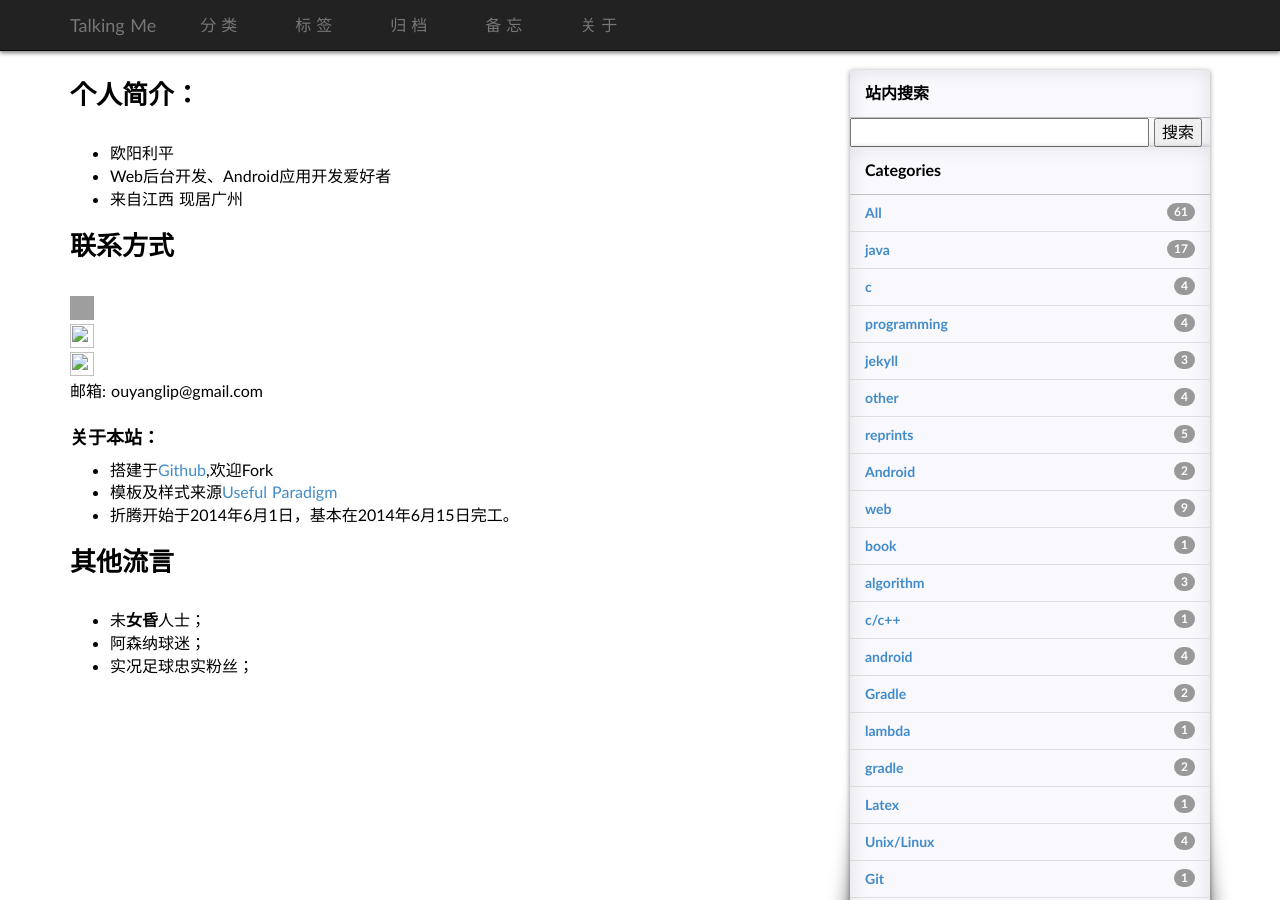
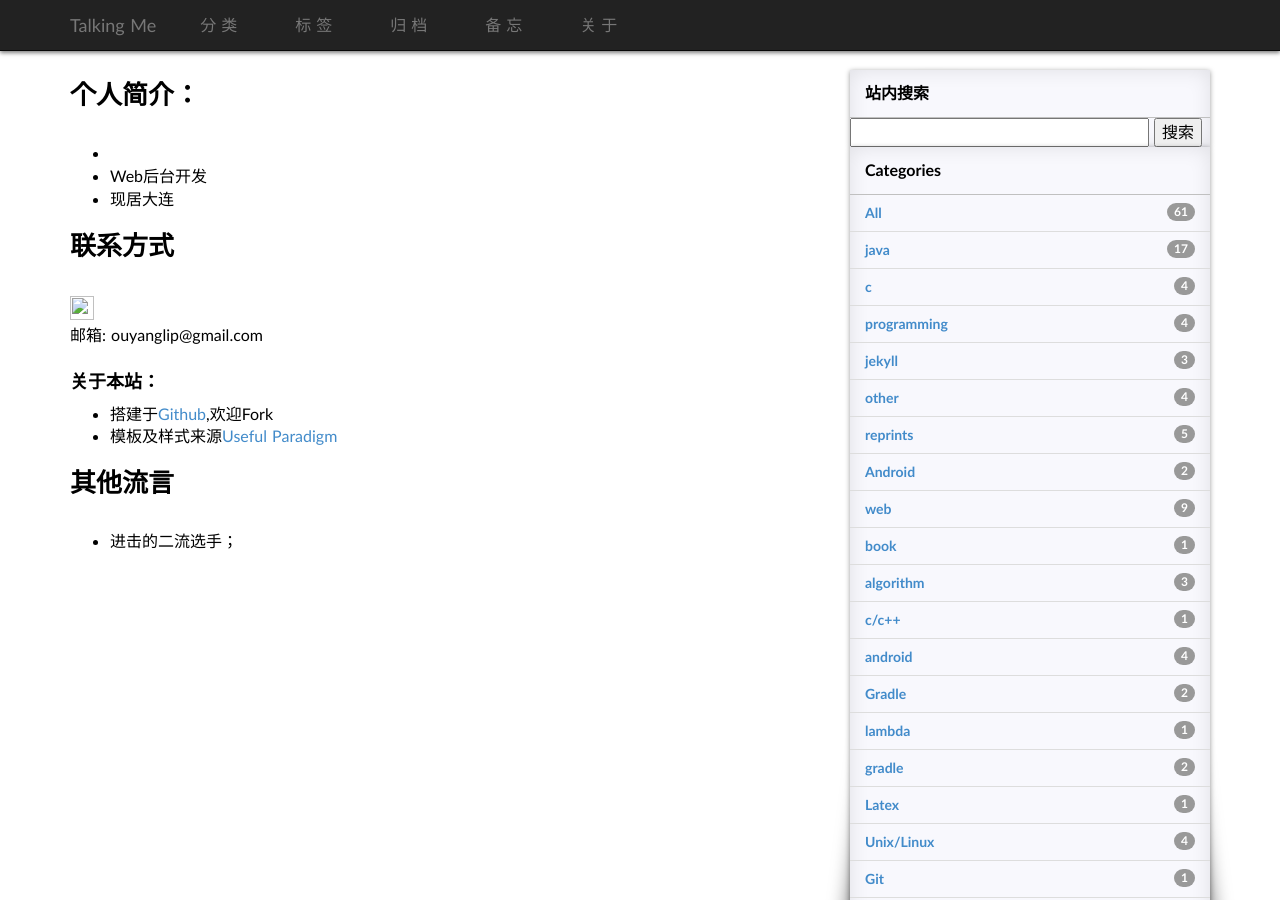
Before and after one commit to haoyisun/haoyisun.github.io, a Jekyll site: the page built from about.md, in a window 1280 px wide and 900 px high. Built offline with Jekyll 4.4.1, drawn with Linux system fonts in a browser that asks for light colours; some web fonts are replaced; comment, search, counter and statistics services are not loaded; grey boxes are pictures that could not be loaded.

Commit message:
Update about.md
own config

```diff
--- a/about.md
+++ b/about.md
@@ -5,16 +5,14 @@ title: "关于：About"
 
 ## 个人简介：
 
-* 欧阳利平
-* Web后台开发、Android应用开发爱好者
-* 来自江西 现居广州
+*
+* Web后台开发
+* 现居大连
 
 ## 联系方式
 
 <p class="contact">
- <a href="http://weibo.com/ouyanglip" title="微博联系我"><img src="http://www.sinaimg.cn/blog/developer/wiki/LOGO_32x32.png" width="24" height="24" style="display:inline-block;vertical-align:middle"></a><br/>
-        <a href="http://www.zhihu.com/people/lippi-ouyang" title="知乎联系我"><img src="http://www.zhihu.com/favicon.ico" width="24" height="24" style="display:inline-block;vertical-align:middle"></a><br/>
- <a href="https://github.com/LippiOuYang" title="Github联系我"><img src="http://www.github.com/favicon.ico" width="24" height="24" style="display:inline-block;vertical-align:middle"></a><br/>
+ <a href="https://github.com/haoyisun" title="Github联系我"><img src="http://www.github.com/favicon.ico" width="24" height="24" style="display:inline-block;vertical-align:middle"></a><br/>
 邮箱: ouyanglip@gmail.com
 </p>
 
@@ -22,9 +20,6 @@ title: "关于：About"
 
 * 搭建于[Github](https://github.com/LippiOuYang/LippiOuYang.github.io),欢迎Fork
 * 模板及样式来源[Useful Paradigm](http://usefulparadigm.com/)
-* 折腾开始于2014年6月1日，基本在2014年6月15日完工。
 
 ## 其他流言
-* 未**女昏**人士；
-* 阿森纳球迷；
-* 实况足球忠实粉丝；
+* 进击的二流选手；
```
